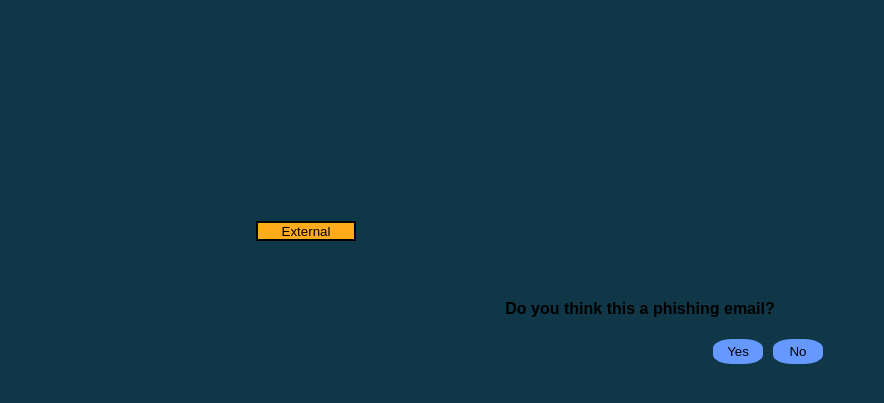
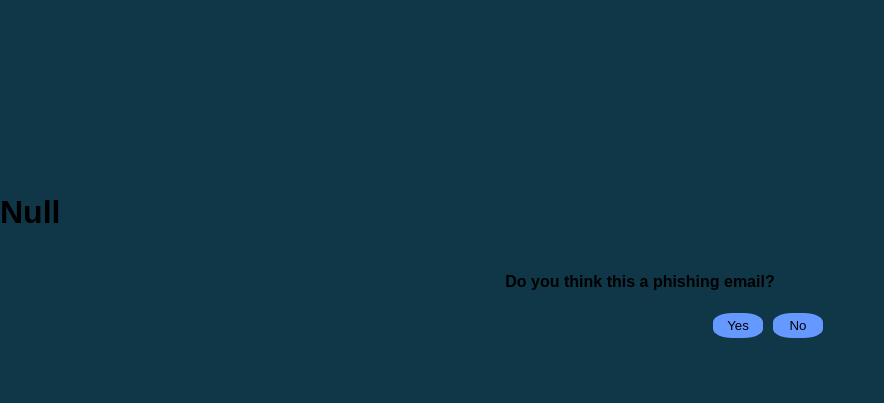
Before and after one commit to cyber-lynxx/Anti-Phishing-Test, a Flask app: template templates/test.html in a window 1280 px wide. Shown: the part 145-548 px from the top of the page, without its empty margins (0-884 px from the left). Run offline with Flask 3, Linux system fonts and the light colour scheme; the template is opened without the code that fills it, so the values that code supplies are empty; some web fonts are replaced.

Commit message:
Refactor email template structure in test.html
Removed unnecessary elements and updated the email structure.

```diff
--- a/templates/test.html
+++ b/templates/test.html
@@ -24,14 +24,8 @@
     </head>
     <body class="email_body">
 
-        <!--Making the email format-->
-        <h1 id="subject" style="margin-left: 20%;">Subject</h1>
-
-        <p id="email_address" style="display: inline-block; margin-left: 20%;">Email Address</p>
-
-        <button style="height: 20px; color: black; background: rgb(255, 171, 26); border: 2px solid black; border-radius: 0%; cursor: default; margin-left: 20%;">External</button>
-
-        <h3 id="email" style="margin-left: 20%;">Email</h3>
+        <!--Making the email-->
+        <h1 id="output" style="align-self: flex-start;">Null</h1>
 
         <h4 style="align-self: center;">Do you think this a phishing email?</h4>
 
```
